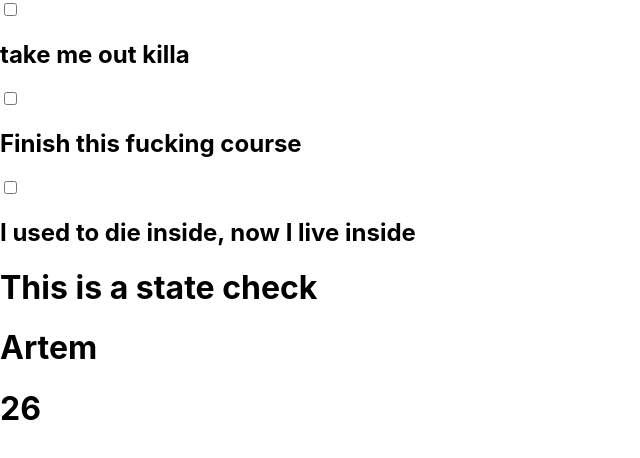
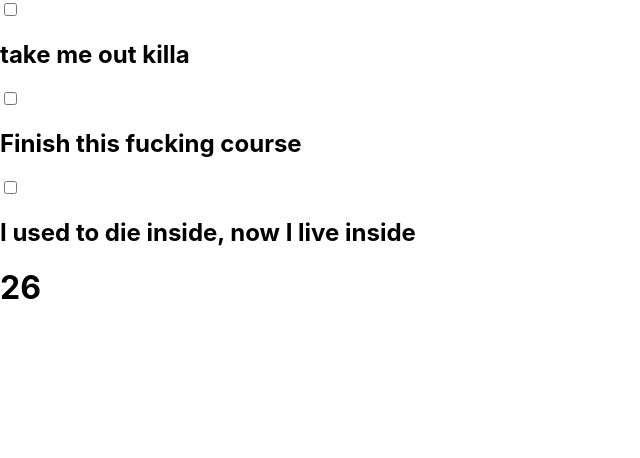
Before and after one commit to Reroot/ToDoListReact, a React (Create React App) app: page / in a window 1280 px wide. Shown: the top 458 px of the page, without its empty margins (0-640 px from the left). Built offline with nearby package versions, Linux system fonts and the light colour scheme.

Commit message:
adding state based componets with ternary oprations

```diff
--- a/src/App.js
+++ b/src/App.js
@@ -9,12 +9,21 @@ import TodoItem from "./TodoItem";
 //they initialize the values in the class, they can inherit from the superclass of react componet
 
 export class App extends Component {
+	//need for state
 	constructor() {
 		super();
 		this.state = {
 			name: "Artem",
 			age: "26",
-			answer: "This is a state check"
+			answer: "This is a state check",
+			log: false
+		};
+
+		this.state = {
+			name: "Sally",
+			age: "26",
+			answer: "This is a state check 2",
+			log: false
 		};
 	}
 	//passing down state is like passing down props within a componet tag</>
@@ -23,8 +32,8 @@ export class App extends Component {
 		return (
 			<div>
 				{toDoItemsArray}
-				<h1>{this.state.answer}</h1>
-				<h1>{this.state.name}</h1>
+				<h1>{this.state.log ? this.state.name : console.log("out")}</h1>
+				<h1>{this.state.log}</h1>
 				<h1>{this.state.age}</h1>
 			</div>
 		);
```
